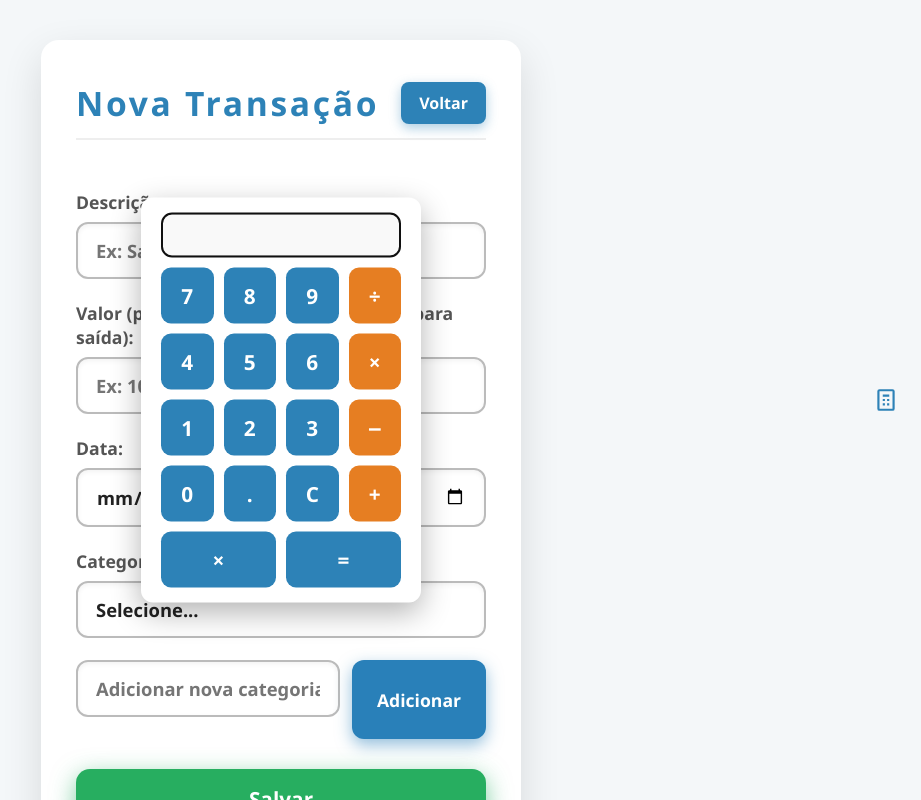
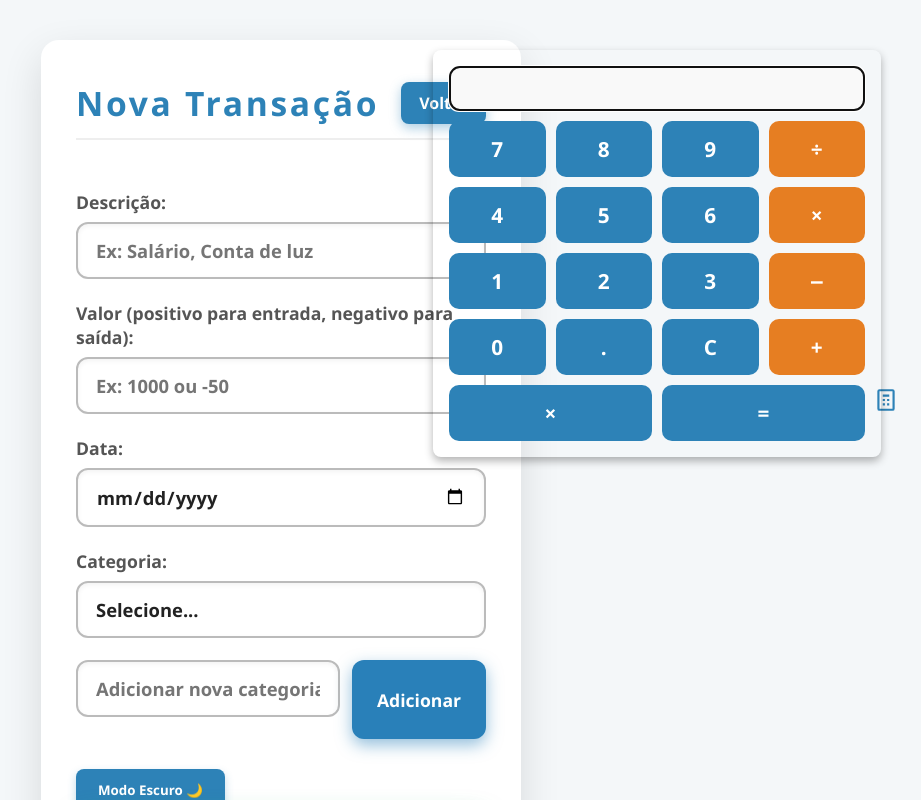
Before and after one commit to RicardoAndrade88/controle-financeiro, a plain HTML site: page nova-transacao.html in a window 1280 px wide. Both pictures are taken after a click on the button "Abrir Calculadora". Shown: the top 800 px of the page, without its empty margins (359-1280 px from the left). Drawn offline with Linux system fonts and the light colour scheme.

Commit message:
Atualiza app.js com melhorias na lógica e acessibilidade no index.html

```diff
--- a/css/style.css
+++ b/css/style.css
@@ -617,16 +617,16 @@ body.dark-mode .adicionar-categoria button.botao:hover {
 /* Modal calculadora */
 .modal-calculadora {
   position: fixed;
-  top: 50%;
-  left: 50%;
-  transform: translate(-50%, -50%);
-  background: #fff;
-  box-shadow: 0 10px 30px rgba(0,0,0,0.3);
-  border-radius: 12px;
-  padding: 15px 20px;
-  z-index: 9999;
-  width: 280px;
-  user-select: none;
+  top: 50px;
+  right: 40px;
+  background-color: var(--cor-fundo);
+  border: 1px solid var(--cor-borda);
+  border-radius: 8px;
+  box-shadow: 0 4px 8px rgba(0, 0, 0, 0.3);
+  z-index: 1000;
+  padding: 16px;
+  display: flex;
+  flex-direction: column;
 }
 
 .hidden {
--- a/js/nova-transacao.js
+++ b/js/nova-transacao.js
@@ -125,9 +125,18 @@ function configurarCalculadora() {
   const btnIgual = document.getElementById('btn-igual');
   const botoesCalc = modalCalculadora?.querySelectorAll('.calc-botoes button[data-val]');
 
+  // Fechar com tecla ESC
+  document.addEventListener('keydown', (e) => {
+    if (e.key === 'Escape' && !modalCalculadora.classList.contains('hidden')) {
+      modalCalculadora.classList.add('hidden');
+    }
+  });
+
+
   if (!btnCalculadora || !modalCalculadora || !calcDisplay || !btnLimpar || !btnFechar || !btnIgual || !botoesCalc) return;
 
   let expressao = '';
+  const valorInput = document.getElementById('valor');
 
   // Abrir modal
   btnCalculadora.addEventListener('click', () => {
@@ -156,7 +165,7 @@ function configurarCalculadora() {
     });
   });
 
-  // Calcular
+  // Calcular e inserir no input
   btnIgual.addEventListener('click', () => {
   try {
     if (/^[0-9+\-*/.() ]+$/.test(expressao)) {
@@ -165,6 +174,8 @@ function configurarCalculadora() {
         resultado = Math.round((resultado + Number.EPSILON) * 100) / 100;
         calcDisplay.value = resultado;
         expressao = resultado.toString();
+        inserirResultadoNoInput(resultado); // <<< Inserir automaticamente no input
+        modalCalculadora.classList.add('hidden'); // <<< Fechar o modal
       } else {
         calcDisplay.value = 'Erro';
         expressao = '';
@@ -178,6 +189,7 @@ function configurarCalculadora() {
     expressao = '';
   }
   });
+
 
   // Inserir no input de valor ao pressionar Enter
   calcDisplay.addEventListener('keydown', e => {
--- a/nova-transacao.html
+++ b/nova-transacao.html
@@ -25,7 +25,6 @@
       />
 
       <label for="valor">Valor (positivo para entrada, negativo para saída):</label>
-
       <!-- Wrapper estilizado com botão de calculadora -->
       <div class="input-valor-wrapper">
         <input
@@ -68,6 +67,8 @@
         </button>
       </div>
 
+      <div id="controle-botoes"></div>
+
       <button type="submit" class="botao">Salvar</button>
     </form>
   </div>
```
Also changed, not shown: index.html (+3 -2 lines), js/app.js (+14 -14 lines). Lines whose indentation alone changed are shown as unchanged.
